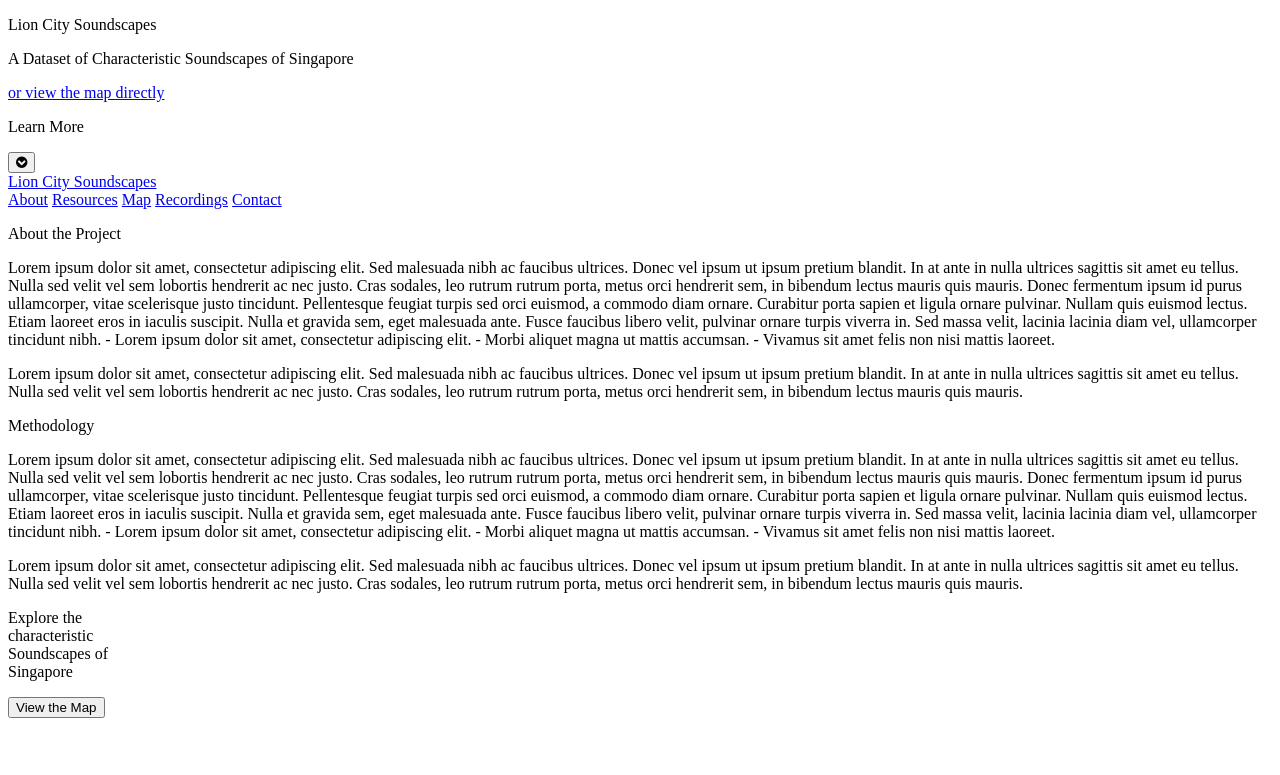
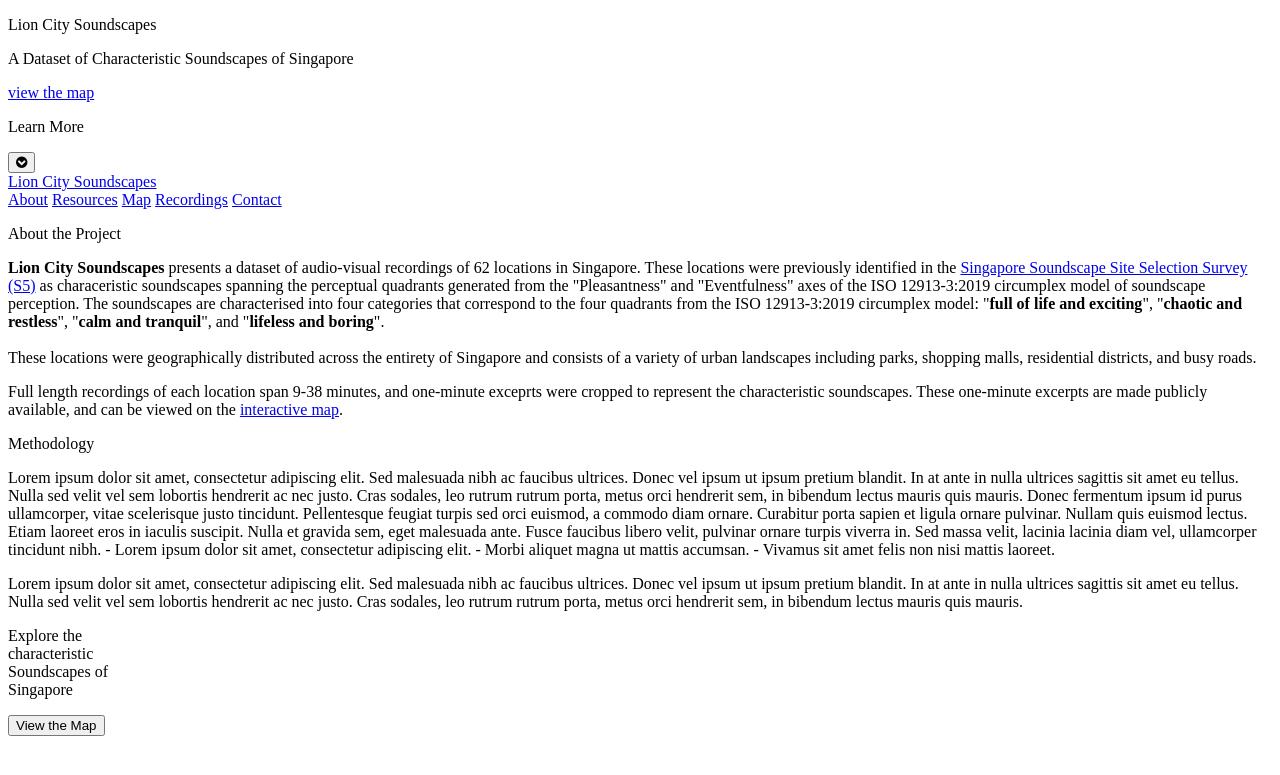
Before and after one commit to nemopotatoes/Lion-City-Soundscapes-Visualisation, a Django app: page / in a window 1280 px wide. Shown: the top 775 px of the page. Run offline with Django 4.2, Linux system fonts and the light colour scheme.

Commit message:
added project description

```diff
--- a/lioncitysoundscapes/templates/about.html
+++ b/lioncitysoundscapes/templates/about.html
@@ -29,7 +29,7 @@
         </div>
 
         <div class="view-map-directly">
-          <a href="/map">or view the map directly</a>
+          <a href="/map">view the map</a>
         </div>
 
         <div class="learnmore-container">
@@ -48,24 +48,23 @@
         <p id="container-title">About the Project</p>
         <div id="container-content">
           <p>
-            Lorem ipsum dolor sit amet, consectetur adipiscing elit. Sed malesuada nibh ac faucibus ultrices.
-            Donec vel ipsum ut ipsum pretium blandit. In at ante in nulla ultrices sagittis sit amet eu tellus.
-            Nulla sed velit vel sem lobortis hendrerit ac nec justo. Cras sodales, leo rutrum rutrum porta,
-            metus orci hendrerit sem, in bibendum lectus mauris quis mauris. Donec fermentum ipsum id purus ullamcorper,
-            vitae scelerisque justo tincidunt. Pellentesque feugiat turpis sed orci euismod, a commodo diam ornare.
-            Curabitur porta sapien et ligula ornare pulvinar. Nullam quis euismod lectus. Etiam laoreet eros in iaculis suscipit.
-            Nulla et gravida sem, eget malesuada ante. Fusce faucibus libero velit, pulvinar ornare turpis viverra in.
-            Sed massa velit, lacinia lacinia diam vel, ullamcorper tincidunt nibh.
-
-            - Lorem ipsum dolor sit amet, consectetur adipiscing elit.
-            - Morbi aliquet magna ut mattis accumsan.
-            - Vivamus sit amet felis non nisi mattis laoreet.
+            <b>Lion City Soundscapes</b> presents a dataset of audio-visual recordings of 62 locations in Singapore.
+            These locations were previously identified in the <a href="#">Singapore Soundscape Site Selection Survey (S5)</a> as
+            characeristic soundscapes spanning the perceptual quadrants generated from the "Pleasantness" and "Eventfulness"
+            axes of the ISO 12913-3:2019 circumplex model of soundscape perception. The soundscapes are characterised
+            into four categories that correspond to the four quadrants from the ISO 12913-3:2019 circumplex model:
+            "<b>full of life and exciting</b>",
+            "<b>chaotic and restless</b>",
+            "<b>calm and tranquil</b>", and
+            "<b>lifeless and boring</b>".
+            <br><br>
+            These locations were geographically distributed across the entirety of Singapore and consists of a variety of
+            urban landscapes including parks, shopping malls, residential districts, and busy roads.
           </p>
           <p>
-            Lorem ipsum dolor sit amet, consectetur adipiscing elit. Sed malesuada nibh ac faucibus ultrices.
-            Donec vel ipsum ut ipsum pretium blandit. In at ante in nulla ultrices sagittis sit amet eu tellus.
-            Nulla sed velit vel sem lobortis hendrerit ac nec justo. Cras sodales, leo rutrum rutrum porta,
-            metus orci hendrerit sem, in bibendum lectus mauris quis mauris.
+            Full length recordings of each location span 9-38 minutes, and one-minute exceprts were cropped to represent
+            the characteristic soundscapes. These one-minute excerpts are made publicly available, and can be viewed on
+            the <a href="/map">interactive map</a>.
           </p>
         </div>
       </div>
```
Also changed, not shown: 1 other file.
